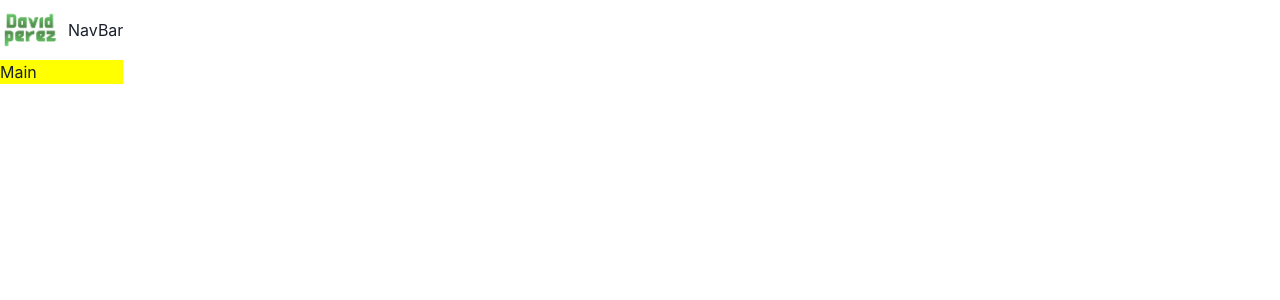
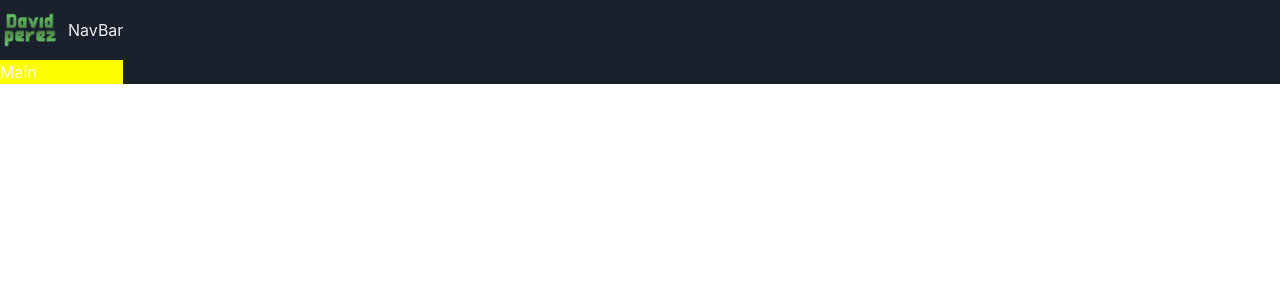
Before and after one commit to dperez00/portfolio-site, a React (Vite) app in the folder portfolio-site/: page / in a window 1280 px wide. Shown: the top 300 px of the page. Built offline with nearby package versions, Linux system fonts and the light colour scheme.

Commit message:
Implement dark mode

```diff
--- a/portfolio-site/src/main.tsx
+++ b/portfolio-site/src/main.tsx
@@ -1,12 +1,14 @@
 import React from "react";
 import ReactDOM from "react-dom/client";
-import { ChakraProvider } from "@chakra-ui/react";
+import { ChakraProvider, ColorModeScript } from "@chakra-ui/react";
 import App from "./App.tsx";
 import "./index.css";
+import theme from "./theme.ts";
 
 ReactDOM.createRoot(document.getElementById("root")!).render(
   <React.StrictMode>
-    <ChakraProvider>
+    <ChakraProvider theme={theme}>
+      <ColorModeScript initialColorMode={theme.config.initialColorMode} />
       <App />
     </ChakraProvider>
   </React.StrictMode>
--- /dev/null
+++ b/portfolio-site/src/theme.ts
@@ -0,0 +1,9 @@
+import { extendTheme, ThemeConfig } from "@chakra-ui/react";
+
+const config: ThemeConfig = {
+    initialColorMode: "dark"
+};
+
+const theme = extendTheme({ config });
+
+export default theme;
```
